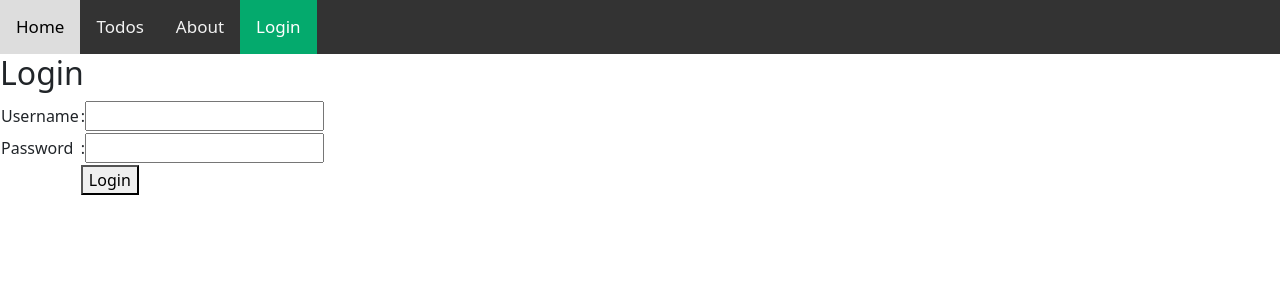
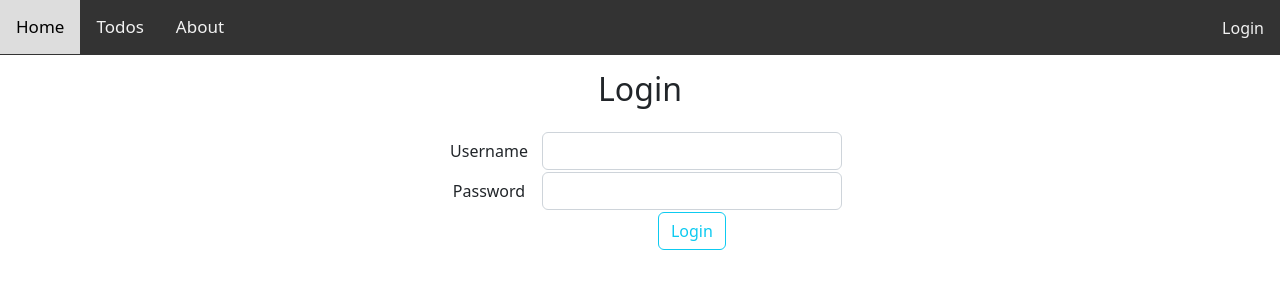
Before and after one commit to tiennv0608/attendance-reactjs, a React (Create React App) app: page /login in a window 1280 px wide. Shown: the top 300 px of the page. Built offline with nearby package versions, Linux system fonts and the light colour scheme.

Commit message:
modify some component

```diff
--- a/src/components/layout/Navigation.js
+++ b/src/components/layout/Navigation.js
@@ -4,24 +4,29 @@ import { NavLink, useNavigate } from "react-router-dom";
 import useCheckRole from "../hooks/useCheckRole";
 
 const Navigation = () => {
-  const { isAdmin, isTeacher, isStudent } = useCheckRole(
-    localStorage.getItem("authority")
-  );
+  const roles = useCheckRole(localStorage.getItem("authority"));
 
-  const [isLogin, setIsLogin] = useState(false);
+  const [isAdmin, setIsAdmin] = useState(false);
+  const [isTeacher, setIsTeacher] = useState(false);
+  const [isStudent, setIsStudent] = useState(false);
 
   const navigate = useNavigate();
 
   useEffect(() => {
-    if (isAdmin || isTeacher || isStudent) {
-      setIsLogin(true);
-    }
-  }, [isLogin]);
+    console.log(">>>check roles ", roles);
+    if (roles.isAdmin) setIsAdmin(true);
+    if (roles.isTeacher) setIsTeacher(true);
+    if (roles.isStudent) setIsStudent(true);
+  });
 
   const handleLogout = () => {
     localStorage.removeItem("token");
     localStorage.removeItem("authority");
     navigate("/");
+  };
+
+  const handleLogin = () => {
+    navigate("/login");
   };
 
   return (
@@ -34,12 +39,14 @@ const Navigation = () => {
       {isAdmin ? <NavLink to="/accounts">Account</NavLink> : null}
       {isTeacher ? <NavLink to="/teachers">Teacher</NavLink> : null}
       {isStudent ? <NavLink to="/students">Student</NavLink> : null}
-      {isLogin ? (
-        <button className="btn-logout" onClick={() => handleLogout()}>
+      {isAdmin || isTeacher || isStudent ? (
+        <button className="btn btn-logout" onClick={() => handleLogout()}>
           Logout
         </button>
       ) : (
-        <NavLink to="/login">Login</NavLink>
+        <button className="btn btn-login" onClick={() => handleLogin()}>
+          Login
+        </button>
       )}
     </div>
   );
--- a/src/components/login/LoginPage.js
+++ b/src/components/login/LoginPage.js
@@ -1,6 +1,7 @@
 import React, { useState } from "react";
 import axios from "axios";
 import { useNavigate } from "react-router-dom";
+import "../../styles/LoginPage.scss";
 
 const LoginPage = () => {
   const [username, setUsername] = useState("");
@@ -39,8 +40,8 @@ const LoginPage = () => {
   };
 
   return (
-    <>
-      <div>
+    <div className="container">
+      <div className="title">
         <h2>Login</h2>
       </div>
       <form
@@ -49,16 +50,18 @@ const LoginPage = () => {
           handleLogin();
         }}
       >
-        <div>
+        <div className="form-login">
           <table>
             <tbody>
               <tr>
                 <td>
-                  <label htmlFor="username">Username</label>
+                  <label className="form-control" htmlFor="username">
+                    Username
+                  </label>
                 </td>
                 <td>
-                  <span>:</span>
                   <input
+                    className="form-control"
                     type="text"
                     id="username"
                     onChange={(e) => {
@@ -69,11 +72,13 @@ const LoginPage = () => {
               </tr>
               <tr>
                 <td>
-                  <label htmlFor="password">Password</label>
+                  <label className="form-control" htmlFor="password">
+                    Password
+                  </label>
                 </td>
                 <td>
-                  <span>:</span>
                   <input
+                    className="form-control"
                     type="password"
                     id="password"
                     onChange={(e) => {
@@ -85,14 +90,16 @@ const LoginPage = () => {
               <tr>
                 <td></td>
                 <td>
-                  <button type="submit">Login</button>
+                  <button className="btn btn-outline-info" type="submit">
+                    Login
+                  </button>
                 </td>
               </tr>
             </tbody>
           </table>
         </div>
       </form>
-    </>
+    </div>
   );
 };
 
--- a/src/components/users/ListUser.js
+++ b/src/components/users/ListUser.js
@@ -6,6 +6,7 @@ import "../../styles/ListUser.scss";
 
 const ListUser = () => {
   const [users, setUsers] = useState([]);
+  const [isLoading, setIsLoading] = useState(true);
 
   const navigate = useNavigate();
 
@@ -21,12 +22,18 @@ const ListUser = () => {
       })
       .then((res) => {
         setUsers(res.data.object);
+        setIsLoading(false);
+      })
+      .catch((err) => {
+        navigate("/login");
       });
-  }, []);
+    return;
+  }, [isLoading]);
 
   return (
     <>
-      {console.log(">>>check is admin: ", isAdmin)}
+      {!isLoading && (
+        <>
           <h3 className="title">List Account</h3>
           <table id="accounts">
             <thead>
@@ -39,7 +46,8 @@ const ListUser = () => {
               </tr>
             </thead>
             <tbody>
-          {isAdmin && users && users.length ? (
+              {isAdmin ? (
+                users && users.length ? (
                   users.map((item, index) => {
                     return (
                       <tr key={item.id}>
@@ -49,10 +57,6 @@ const ListUser = () => {
                         <td>{item.lastname}</td>
                         <td>{item.age}</td>
                       </tr>
-
-                // <div key={item.id}>
-                //   {index + 1} - {item.username}
-                // </div>
                     );
                   })
                 ) : (
@@ -61,7 +65,8 @@ const ListUser = () => {
                       There is no account in the list
                     </td>
                   </tr>
-          )}
+                )
+              ) : null}
               {!isAdmin ? (
                 <tr>
                   <td className="not-permission" colSpan="5">
@@ -72,6 +77,8 @@ const ListUser = () => {
             </tbody>
           </table>
         </>
+      )}
+    </>
   );
 };
 
--- /dev/null
+++ b/src/styles/LoginPage.scss
@@ -0,0 +1,20 @@
+.container {
+  .title {
+    text-align: center;
+    padding: 15px;
+  }
+
+  form {
+    border: none;
+    .form-login {
+      display: inline-block;
+      text-align: center;
+      label[class="form-control"] {
+        border: none;
+      }
+      input[class="form-control"] {
+        min-width: 300px;
+      }
+    }
+  }
+}
--- a/src/styles/Navigation.scss
+++ b/src/styles/Navigation.scss
@@ -18,17 +18,26 @@
       color: white;
     }
   }
-  .btn-logout {
+  .btn {
     height: 55px;
     float: right;
     background-color: #333;
     color: #f2f2f2;
     border: none;
+    border-radius: 0px;
     padding: 14px 16px;
 
-    &:hover {
-      background-color: #ddd;
-      color: black;
+    &.btn-logout {
+      &:hover {
+        background-color: #ddd;
+        color: black;
+      }
+    }
+    &.btn-login {
+      &:hover {
+        background-color: #ddd;
+        color: black;
+      }
     }
   }
 }
--- a/src/views/App.js
+++ b/src/views/App.js
@@ -1,10 +1,9 @@
 import "./App.scss";
-// import Header from "../components/layout/Header";
 import Navigation from "../components/layout/Navigation";
 import { BrowserRouter as Router, Routes, Route } from "react-router-dom";
-// import ListUser from "../components/users/ListUser";
 import LoginPage from "../components/login/LoginPage";
 import ListUser from "../components/users/ListUser";
+import Header from "../components/layout/Header";
 
 function App() {
   return (
@@ -12,6 +11,7 @@ function App() {
       <div className="App">
         <Navigation />
         <Routes>
+          <Route path="/" element={<Header />} />
           <Route path="/login" element={<LoginPage />} />
           <Route path="/accounts" element={<ListUser />} />
         </Routes>
--- a/src/views/App.scss
+++ b/src/views/App.scss
@@ -1,5 +1,5 @@
 .App {
-  // text-align: center;
+  text-align: center;
 }
 
 .App-logo {
@@ -14,7 +14,7 @@
 }
 
 .App-header {
-  background-color: #282c34;
+  background-color: #cdd5e6;
   // min-height: 100vh;
   // display: flex;
   // flex-direction: column;
```
Lines whose indentation alone changed are shown as unchanged.
